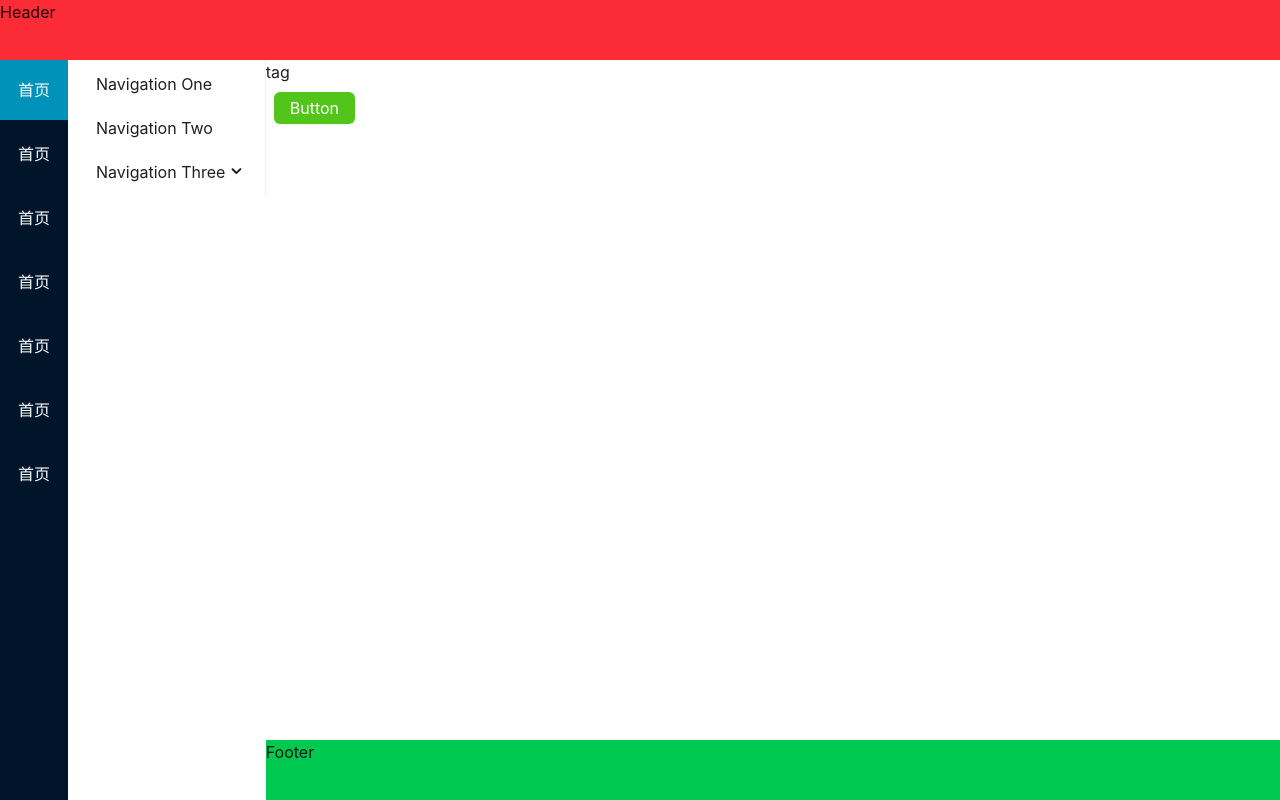
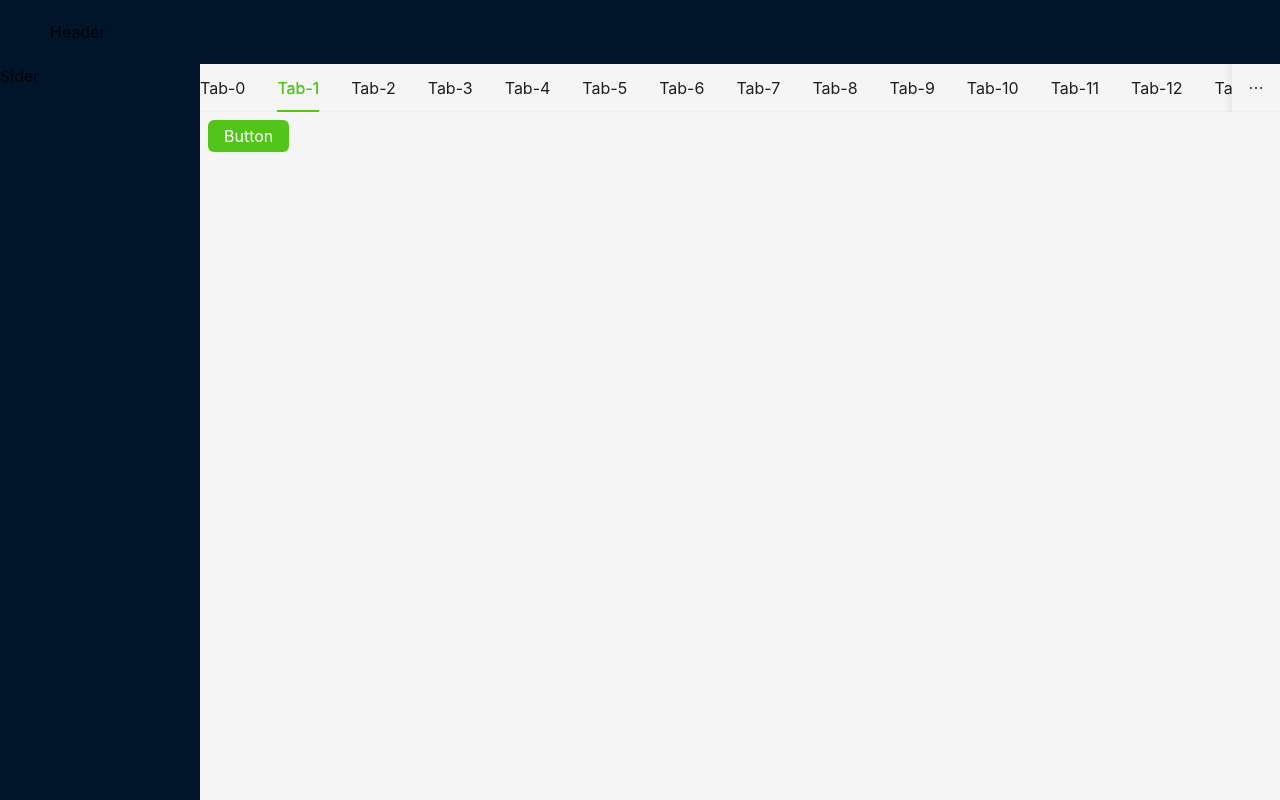
Before and after one commit to gaojishu/nextjs-antd-phpadmin, a Next.js app: page / in a window 1280 px wide. Built offline with nearby package versions, Linux system fonts and the light colour scheme; what @ant-design/nextjs-registry would draw is missing.

Commit message:
layout 调整

```diff
--- a/src/app/page.tsx
+++ b/src/app/page.tsx
@@ -17,7 +17,9 @@ export default () => {
 
   return (
     <AntdLayout>
-      <Button type="primary">Button</Button>
+      <Button type="primary" onClick={()=>{
+        console.log(1111)
+      }}>Button</Button>
     </AntdLayout>
   );
 };
--- a/src/components/AntdLayout/Aside/index.tsx
+++ b/src/components/AntdLayout/Aside/index.tsx
@@ -30,7 +30,7 @@ export default () => {
 
     const menuClassName: string = 'h-15 leading-15 text-center hover:bg-cyan-600 mb-1';
     return (
-        <aside className='flex'>
+        <aside className='flex border-r border-slate-200'>
             <div className='w-17 bg-[#001529] text-white cursor-pointer'>
                 <div className={menuClassName + ' bg-cyan-600'}>首页</div>
                 <div className={menuClassName}>首页</div>
--- a/src/components/AntdLayout/Footer/index.tsx
+++ b/src/components/AntdLayout/Footer/index.tsx
@@ -3,6 +3,6 @@
 export default () => {
 
     return (
-       <footer className='h-15 bg-green-500'>Footer</footer>
+       <footer className='h-15 border-t border-slate-200'>Footer</footer>
     );
 }
--- a/src/components/AntdLayout/Header/index.tsx
+++ b/src/components/AntdLayout/Header/index.tsx
@@ -4,6 +4,8 @@ export default () => {
 
 
     return (
-        <header className='h-15 bg-red-500'>Header</header>
+        <header className='h-15 bg-white border-b border-slate-200 shadow-sm'>
+            header
+        </header>
     );
 }
--- /dev/null
+++ b/src/components/AntdLayout/TabPage/index.tsx
@@ -0,0 +1,27 @@
+'use client'
+
+import { Space, Tabs } from "antd";
+
+export default () => {
+
+    const items = Array.from({ length: 30 }, (_, i) => {
+        const id = String(i);
+        return {
+            label: `Tab-${id}`,
+            key: id,
+        };
+    });
+
+    return (
+        <div className="w-full px-2 pt-2 bg-white">
+            <Tabs
+                type="editable-card"
+                hideAdd={true}
+                size="small"
+                items={items}
+                tabBarGutter={5}
+                style={{ maxWidth: '100%' }} // 强制 Tabs 不超过其父容器的宽度
+            />
+        </div>
+    );
+}
--- a/src/components/AntdLayout/Tag/index.tsx
+++ /dev/null
@@ -1,10 +0,0 @@
-'use client'
-
-export default () => {
-
-    return (
-       <div>
-        tag
-       </div>
-    );
-}
--- /dev/null
+++ b/src/components/AntdLayout/index copy.tsx
@@ -0,0 +1,46 @@
+'use client'
+import { Provider } from 'react-redux';
+import { PersistGate } from 'redux-persist/integration/react';
+import { store, persistor } from '@/store';
+import { Tabs } from 'antd';
+
+import Aside from './Aside';
+import Footer from './Footer';
+import Header from './Header';
+import TabPage from './TabPage';
+
+
+export default ({ children }: React.PropsWithChildren) => {
+    return (
+        <Provider store={store}>
+            <PersistGate loading={null} persistor={persistor}>
+                <div className='h-screen w-screen flex flex-col bg-gray-100'>
+                    <Header />
+                    <div className='flex flex-1'>
+                        <Aside />
+                        <div className='flex-1 flex flex-col'>
+                            {/* <TabPage></TabPage> */}
+                            <div className='w-full flex-1 overflow-x-auto'>
+                                <Tabs
+                                    defaultActiveKey="1"
+                                    style={{ height: 220 }}
+                                    items={Array.from({ length: 30 }, (_, i) => {
+                                        const id = String(i);
+                                        return {
+                                            label: `Tab-${id}`,
+                                            key: id,
+                                            disabled: i === 28,
+                                            children: `Content of tab ${id}`,
+                                        };
+                                    })}
+                                />
+                            </div>
+                            <main className='flex-1 p-2'>{children}</main>
+                            <Footer />
+                        </div>
+                    </div>
+                </div>
+            </PersistGate>
+        </Provider>
+    )
+}
--- a/src/components/AntdLayout/index.tsx
+++ b/src/components/AntdLayout/index.tsx
@@ -2,30 +2,44 @@
 import { Provider } from 'react-redux';
 import { PersistGate } from 'redux-persist/integration/react';
 import { store, persistor } from '@/store';
+import { Layout, Tabs } from 'antd';
+const { Header, Footer, Sider, Content } = Layout;
 
-import Aside from './Aside';
-import Footer from './Footer';
-import Header from './Header';
-import Tag from './Tag';
+// import Aside from './Aside';
+// import Footer from './Footer';
+// import Header from './Header';
+// import TabPage from './TabPage';
 
 
 export default ({ children }: React.PropsWithChildren) => {
     return (
         <Provider store={store}>
             <PersistGate loading={null} persistor={persistor}>
-                <div className='h-screen flex flex-col'>
-                    <Header />
-                    <div className='flex flex-1'>
-                        <Aside />
-                        <div className='flex-1 flex flex-col'>
-                            <Tag />
-                            <main className='flex-1 p-2'>{children}</main>
-                            <Footer />
-                        </div>
-                    </div>
-                </div>
+                <Layout className='w-screen h-screen'>
+                    <Header>Header</Header>
+                    <Layout>
+                        <Sider className='h-full'>
+                            Sider
+                        </Sider>
+                        <Layout>
+                            <Content>
+                                <Tabs
+                                    defaultActiveKey="1"
+                                    items={Array.from({ length: 30 }, (_, i) => {
+                                        const id = String(i);
+                                        return {
+                                            label: `Tab-${id}`,
+                                            key: id,
+                                        };
+                                    })}
+                                />
+                                <main className='p-2'>{children}</main>
+                            </Content>
+                            <Footer></Footer>
+                        </Layout>
+                    </Layout>
+                </Layout>
             </PersistGate>
         </Provider>
-
     )
 }
--- a/src/config/theme.config.ts
+++ b/src/config/theme.config.ts
@@ -5,6 +5,11 @@ const AntdThemeConfig: ThemeConfig = {
     fontSize: 16,
     colorPrimary: '#52c41a',
   },
+  components: {
+    Tabs: {
+      horizontalMargin: '0'
+    },
+  },
 };
 
 export default AntdThemeConfig;
```
Also changed, not shown: src/components/AntdLayout/TabPage/style.css (added).
